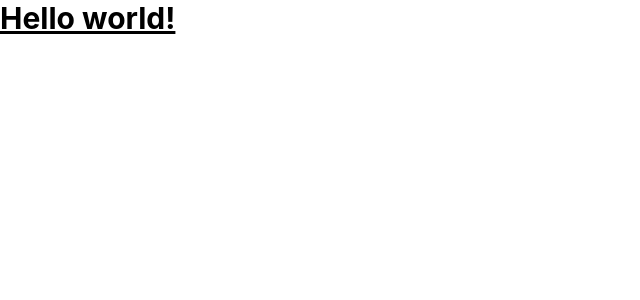
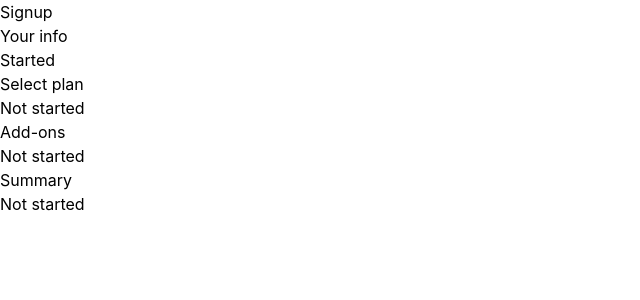
Before and after one commit to TheInitZero/react-multi-step-form, a React (Vite) app: page / in a window 1280 px wide. Shown: the top 300 px of the page, without its empty margins (0-640 px from the left). Built offline with nearby package versions, Linux system fonts and the light colour scheme.

Commit message:
feat: add markup for SignupProgress component

```diff
--- a/src/App.jsx
+++ b/src/App.jsx
@@ -1,3 +1,66 @@
 export default function App() {
-  return <h1 class="text-3xl font-bold underline">Hello world!</h1>;
+  return (
+    <div>
+      <header>
+        <h1>Signup</h1>
+      </header>
+
+      <SignupProgress
+        model={{
+          currentStep: 'your-info',
+          statuses: {
+            'your-info': 'started',
+            'select-plan': 'not-started',
+            'add-ons': 'not-started',
+            summary: 'not-started',
+          },
+        }}
+      />
+    </div>
+  );
 }
+
+function SignupProgress({ model }) {
+  const TITLES = {
+    'your-info': 'Your info',
+    'select-plan': 'Select plan',
+    'add-ons': 'Add-ons',
+    summary: 'Summary',
+  };
+
+  const STATUS_DESCRIPTIONS = {
+    completed: 'Completed',
+    started: 'Started',
+    'not-started': 'Not started',
+  };
+
+  let steps = Object.entries(TITLES).map(function (entry) {
+    let [key, title] = entry;
+    let isCurrent = model.currentStep == key;
+    let ariaCurrent = isCurrent ? 'step' : null;
+    let titleElId = `signup-progress-step-title-${key}`;
+    let statusElId = `signup-progress-step-status-${key}`;
+    let ariaLabelledBy = `${titleElId} ${statusElId}`;
+    let status = model.statuses[key];
+    let statusDescription = STATUS_DESCRIPTIONS[status];
+
+    return (
+      <li
+        key={key}
+        aria-current={ariaCurrent}
+        aria-labelledby={ariaLabelledBy}
+        data-status={status}
+      >
+        <p id={titleElId}>{title}</p>
+
+        <p id={statusElId}>{statusDescription}</p>
+      </li>
+    );
+  });
+
+  return (
+    <aside aria-label="Signup progress">
+      <ol>{steps}</ol>
+    </aside>
+  );
+}
```
